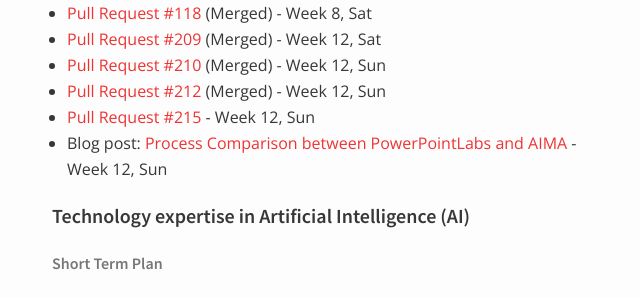
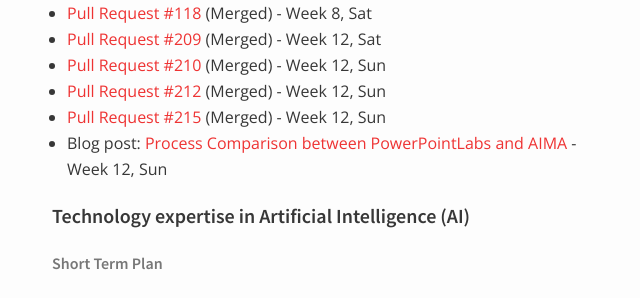
Before and after one commit to nus-oss/cs3281-AY1516S2-website, a Jekyll site: the page built from teams/powerpointlabs.md, in a window 1280 px wide and 900 px high, scrolled down 11135 px. Shown: the part 154-452 px from the top of the window, without its empty margins (318-958 px from the left). Built offline with Jekyll 4.4.1, drawn with Linux system fonts in a browser that asks for light colours.

Commit message:
Update powerpointlabs.md

```diff
--- a/teams/powerpointlabs.md
+++ b/teams/powerpointlabs.md
@@ -310,7 +310,7 @@
  * [Pull Request #209](https://github.com/aimacode/aima-python/pull/209) (Merged) - Week 12, Sat
  * [Pull Request #210](https://github.com/aimacode/aima-python/pull/210) (Merged) - Week 12, Sun
  * [Pull Request #212](https://github.com/aimacode/aima-python/pull/212) (Merged) - Week 12, Sun
- * [Pull Request #215](https://github.com/aimacode/aima-python/pull/215) - Week 12, Sun
+ * [Pull Request #215](https://github.com/aimacode/aima-python/pull/215) (Merged) - Week 12, Sun
  * Blog post: [Process Comparison between PowerPointLabs and AIMA](http://blog.nus.edu.sg/cs3281youthinkk/2016/04/10/process-comparison-between-powerpointlabs-and-aima/) - Week 12, Sun
 
 
```
